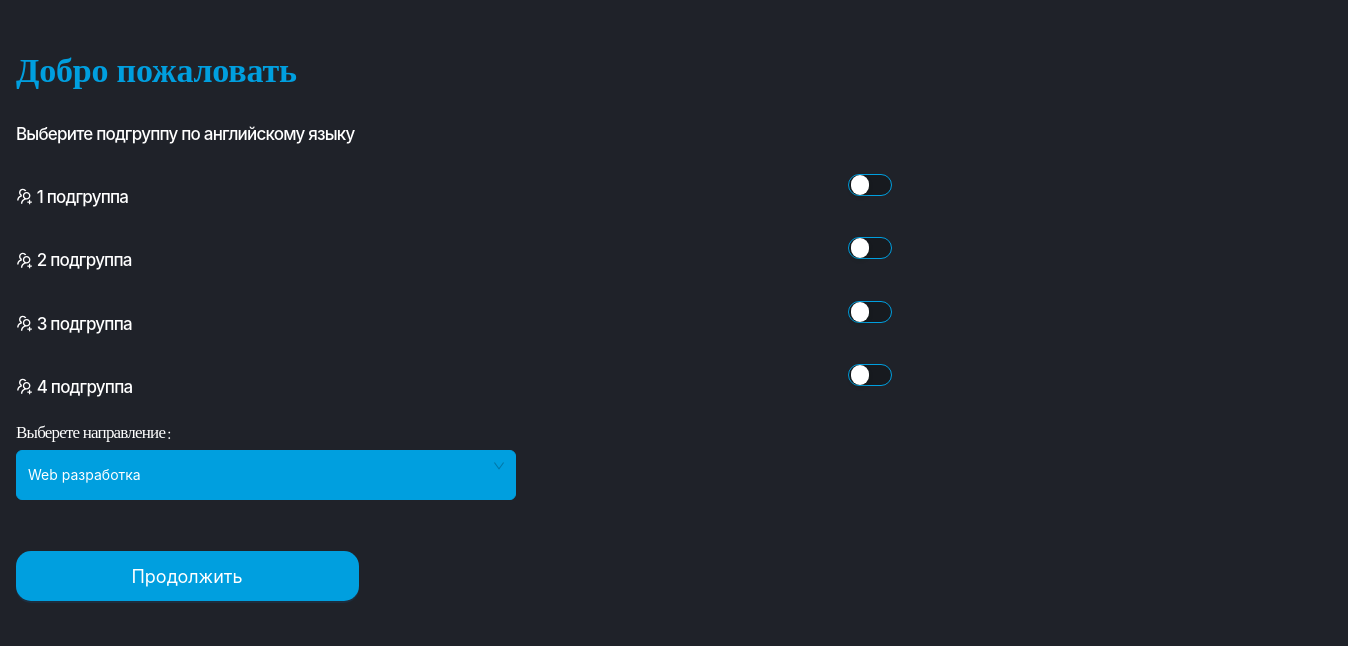
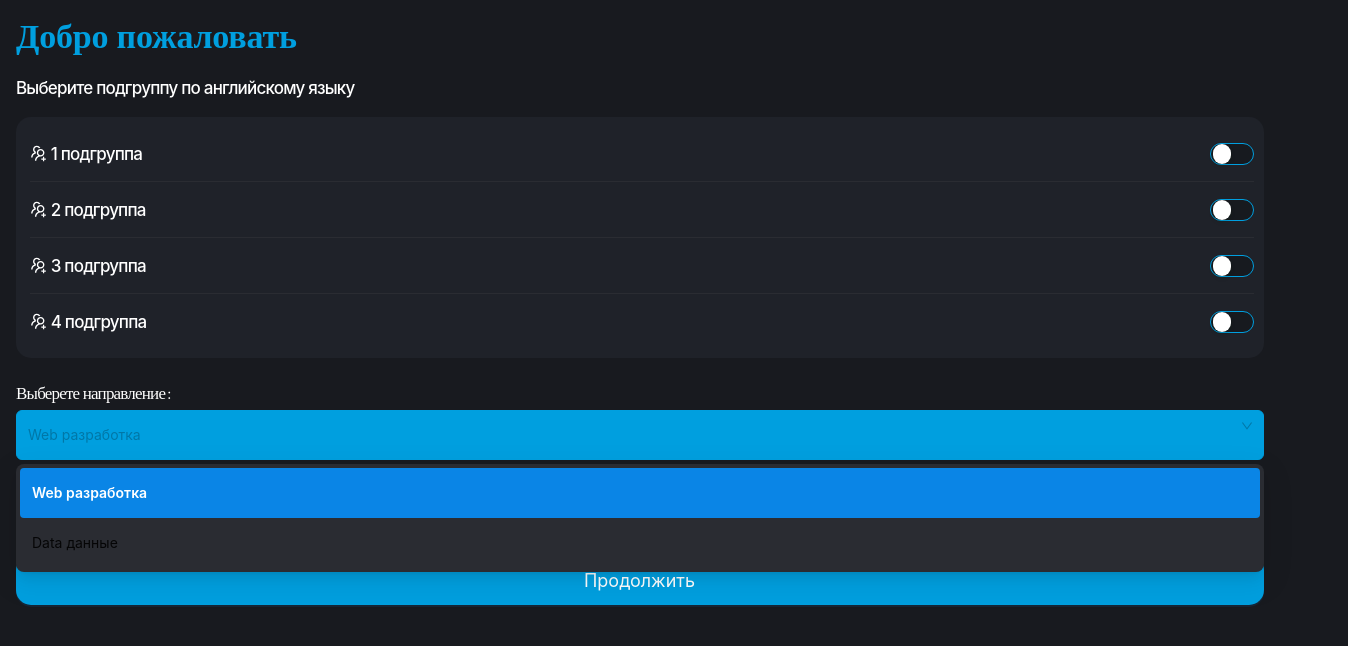
Before and after one commit to SergeyFedorov007/common-project, a React (Create React App) app: page / in a window 1280 px wide. Shown: the top 646 px of the page, 1348 px wide, since content can reach past the window. Built offline with nearby package versions, Linux system fonts and the light colour scheme.

Commit message:
add services

```diff
--- a/src/App.css
+++ b/src/App.css
@@ -1,3 +1,4 @@
 .container {
   padding: 16px;
+  height: 779px;
 }
--- a/src/components/home/Home.jsx
+++ b/src/components/home/Home.jsx
@@ -1,13 +1,17 @@
-import {useEffect} from "react"
-import { Button, Col, Form, Row, Select, Switch } from "antd"
-import {optionsForHomeSelect, preparedFormItems} from "./constants"
-import {UsergroupAddOutlined} from "@ant-design/icons"
+import { useEffect, useState } from "react";
+import { Button, Col, Form, Row, Select, Switch } from "antd";
+import { optionsForHomeSelect, preparedFormItems } from "./constants";
+import { UsergroupAddOutlined } from "@ant-design/icons";
+import scheduleService from "../services/schedule"
 
-import "./style.css"
-
+import "./style.css";
 
 const Home = () => {
-  const [ form ] = Form.useForm()
+  const [schedules, setSchedules] = useState([])
+  const [webDevelop, setWebDevelop] = useState("")
+  const [dataScience, setDataScience] = useState("")
+
+  const [form] = Form.useForm();
 
   useEffect(() => {
     form.setFieldsValue({
@@ -15,29 +19,47 @@ const Home = () => {
       switch2: false,
       switch3: false,
       switch4: false,
-            select: 'web'
-        })
+      select: "web",
+    });
   }, []);
 
-    console.log(form)
+
   const getFields = async () => {
-        const values = await form.validateFields()
-        return values
+    const values = await form.validateFields();
+    return {
+      ...values,
+      select: webDevelop + dataScience
+    };
+  };
+
+
+  const getFirstDateAndSecondDate = () => {
+    let currentDate = Math.floor(new Date().getTime() / 1000)
+    return {
+      firstDate: currentDate,
+      secondDate: currentDate + 5 * 24 * 60 * 60
+    }
   }
 
   return (
     <div className="home">
-      <h3>Добро пожаловать</h3>
-      <Form
-        className="form"
-        form={form}
+      <h3 className="welcome">Добро пожаловать</h3>
+      <Form className="form" form={form}>
+        <h4>Выберите подгруппу по английскому языку </h4>
+        <div className="switch-container">
+          {preparedFormItems.map((item) => {
+            return (
+              <Row
+                align={"middle"}
+                justify={"space-between"}
+                key={item.name}
+                className="form-item-row"
               >
-        <h4>Выберите подгруппу по английскому языку </h4>
-        {
-          preparedFormItems.map((item) => {
-            return  <Row align={"middle"} justify={"space-between"} key={item.name}>
                 <Col span={16}>
-                <h4><UsergroupAddOutlined />{' ' + item.label}</h4>
+                  <h4>
+                    <UsergroupAddOutlined />
+                    {" " + item.label}
+                  </h4>
                 </Col>
                 <Col>
                   <Form.Item name={item.name}>
@@ -45,8 +67,9 @@ const Home = () => {
                   </Form.Item>
                 </Col>
               </Row>
-          })
-        }
+            );
+          })}
+        </div>
 
         <Form.Item
           className="last-form-item"
@@ -54,19 +77,41 @@ const Home = () => {
           label={<h3 className="select-direction">Выберете направление</h3>}
           labelAlign={"left"}
         >
-          <Select options={optionsForHomeSelect} defaultValue={"web"} />
+          <Select
+            defaultOpen={true}
+            options={optionsForHomeSelect}
+            defaultValue={"web"}
+            className="select"
+          />
         </Form.Item>
 
-        <Button className="button-continue" type={"primary"} onClick={() => {
-            getFields().then(data => {
-                console.log(data)
-            })
-        }}>
+   {/*     <h3 className="select-direction">Выберете направление</h3>
+        <div className="last-form-item">
+          <Button onClick={() => {
+            setDataScience('')
+            setWebDevelop("Web-develop")}}>Web-разработка</Button>
+          <Button onClick={() => {
+            setWebDevelop('')
+            setDataScience("DataScience")}}>Наука о данных</Button>
+        </div>*/}
+        <div>
+          <Button
+            className="button-continue"
+            type={"primary"}
+            onClick={async () => {
+             const data =  await scheduleService.getSchedule(getFirstDateAndSecondDate().firstDate, getFirstDateAndSecondDate().secondDate)
+              setSchedules(data)
+              //getFields().then((data) => {
+                //console.log(data);
+              //});
+            }}
+          >
             Продолжить
           </Button>
+        </div>
       </Form>
     </div>
-  )
-}
+  );
+};
 
-export default Home
+export default Home;
--- a/src/components/home/style.css
+++ b/src/components/home/style.css
@@ -1,84 +1,103 @@
+.form {
+  display: flex;
+  flex-direction: column;
+  width: 100%;
+  gap: 20px;
+}
 
-.home > h3 {
-    color: #009FDF;
-    font-feature-settings: 'clig' off, 'liga' off;
+.welcome {
+  color: var(--main-blue);
+  font-feature-settings: "clig" off, "liga" off;
   font-family: SF UI Display, serif;
   font-size: 34px;
-    font-style: normal;
+  margin-bottom: 22px;
   font-weight: 700;
   line-height: 41px; /* 120.588% */
   letter-spacing: -0.2px;
 }
 
-
-
 .home h4 {
-    color: #FFF;
-    font-feature-settings: 'clig' off, 'liga' off;
+  color: #fff;
+  font-feature-settings: "clig" off, "liga" off;
   font-size: 17px;
   font-style: normal;
   font-weight: 500;
   line-height: 18px; /* 105.882% */
   letter-spacing: -0.8px;
 }
+
 .form .ant-form-item-row {
   display: flex;
   justify-content: space-between;
-    width: 500px;
+  /* width: 500px;*/
+}
+
+.switch-container {
+  background-color: #1f2229;
+  padding: 9px 10px 8px 14px;
+  border-radius: 15px;
 }
 
 .form .ant-switch {
   display: flex;
   align-items: center;
-    border: 1px solid #009FDF;
+  border: 1px solid var(--main-blue);
 }
+
 .form label {
   color: white !important;
 }
 
-.last-form-item .ant-form-item-row{
+.last-form-item .ant-form-item-row {
   display: flex;
   flex-direction: column !important;
 }
 
+.form .ant-form-item {
+  margin-bottom: 0;
+}
+
 .select-direction {
-    color: #FFF;
-    font-feature-settings: 'clig' off, 'liga' off;
+  color: #fff;
+  font-feature-settings: "clig" off, "liga" off;
   font-family: SF UI Display, serif;
   font-size: 17px;
   font-style: normal;
   font-weight: 500;
   line-height: 18px; /* 105.882% */
   letter-spacing: -0.8px;
-    margin-bottom: 20px;
 }
+
 .button-continue {
   display: flex;
-    width: 343px;
+  width: 100%;
   height: 50px;
   padding: 16px 120px 16px 119px;
   justify-content: center;
   align-items: center;
   flex-shrink: 0;
   border-radius: 15px;
-    background: #009FDF;
-    margin-top: 100px;
+  background: var(--main-blue);
+  margin-top: 124px;
   font-size: 18px;
-
 }
-
-/*.form .ant-col {*/
-/*    width: 50px;*/
-/*    margin-right: 20px;*/
-/*}*/
 
 .form .ant-row {
   flex-flow: row nowrap;
 }
 
+.form-item-row {
+  height: 56px;
+  border-bottom: 1px solid #2a2c32;
+}
+
+.form-item-row:last-child {
+  border: none;
+}
+
 .form .ant-select-selector {
-    background-color: #009FDF !important;
-    border: 1px solid #009FDF !important;
+  background-color: var(--main-blue) !important;
+  border: 1px solid var(--main-blue) !important;
   height: 50px !important;
   color: white;
 }
@@ -86,3 +105,28 @@
 .form .ant-switch .ant-switch-handle::before {
   top: -2px;
 }
+
+.ant-select-dropdown {
+  background-color: #2a2c32;
+}
+
+.ant-select-item-option-selected {
+  color: white !important;
+  font-weight: 600;
+  background-color: #0a85e6 !important;
+  height: 50px;
+  display: flex;
+  align-items: center;
+}
+
+.ant-select-item-option {
+  height: 50px;
+  display: flex;
+  align-items: center;
+}
+
+@media (max-width: 500px) {
+  .welcome {
+    width: 270px;
+  }
+}
--- /dev/null
+++ b/src/components/services/schedule/index.js
@@ -0,0 +1 @@
+export {default} from './schedule'
--- /dev/null
+++ b/src/components/services/schedule/schedule.js
@@ -0,0 +1,21 @@
+// http://deltoserver.ddns.net:8080/api/Schedule?firstDate=1701043200&secondDate=1701129599
+
+import { URL_API } from "../../../config/apiRoute";
+import { notification } from "antd";
+import * as React from "react";
+
+class ScheduleService {
+  async getSchedule(firstData, secondData) {
+    try {
+      const requestUrl = `${URL_API}Schedule?firstDate=${firstData}&secondDate=${secondData}`;
+      const response = await fetch(requestUrl);
+
+      return response;
+    } catch (err) {
+      console.log(err)
+      notification.error({ message: "Something wrong", description: "wrong" });
+    }
+  }
+}
+
+export default new ScheduleService();
--- /dev/null
+++ b/src/config/apiRoute.js
@@ -0,0 +1 @@
+export const URL_API = "http://deltoserver.ddns.net:8080/api/"
--- a/src/index.css
+++ b/src/index.css
@@ -1,5 +1,19 @@
+* {
+  box-sizing: border-box;
+
+}
+
+:root {
+  --main-blue: #009FDF;
+
+}
+
+h1, h2, h3, h4, p, ul, li, select, nav {
+  margin: 0;
+  padding: 0;
+}
 body {
-  background-color: #1F2229;
+  background-color: #181a1f;
   color: white;
   margin: 0;
   font-family: -apple-system, BlinkMacSystemFont, 'Segoe UI', 'Roboto', 'Oxygen',
```
Also changed, not shown: src/components/schedule/Schedule.jsx (added, +16 -0 lines), src/components/schedule/index.js (added), src/components/schedule/style.css (added). Lines whose indentation alone changed are shown as unchanged.
